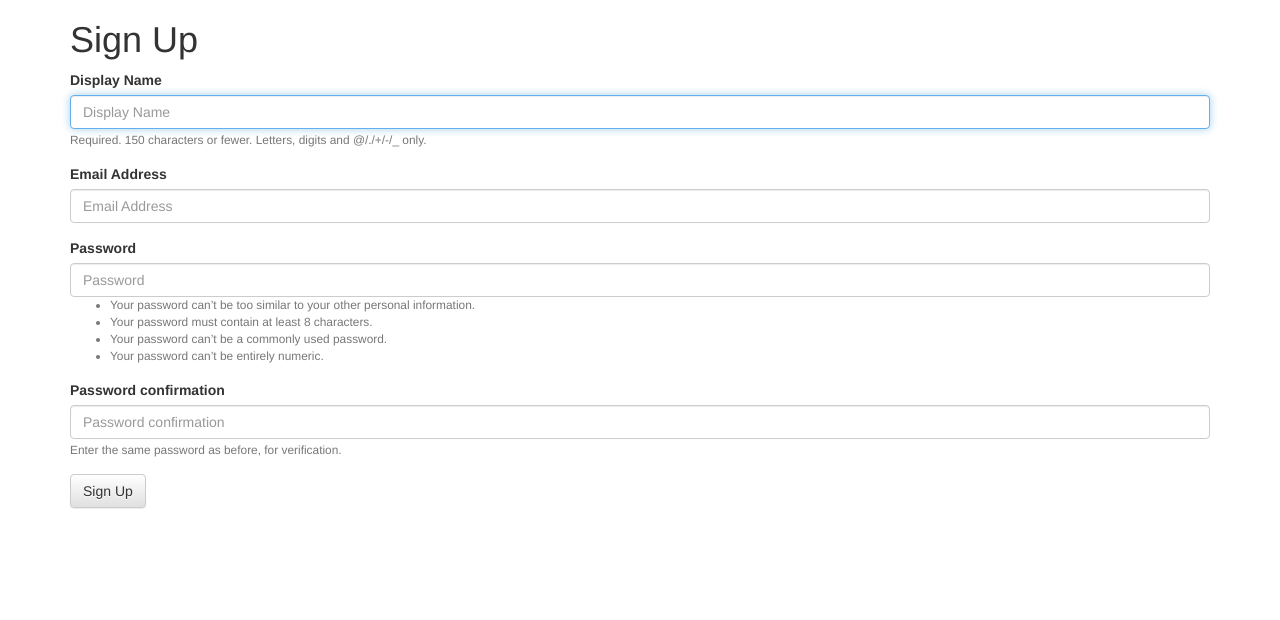
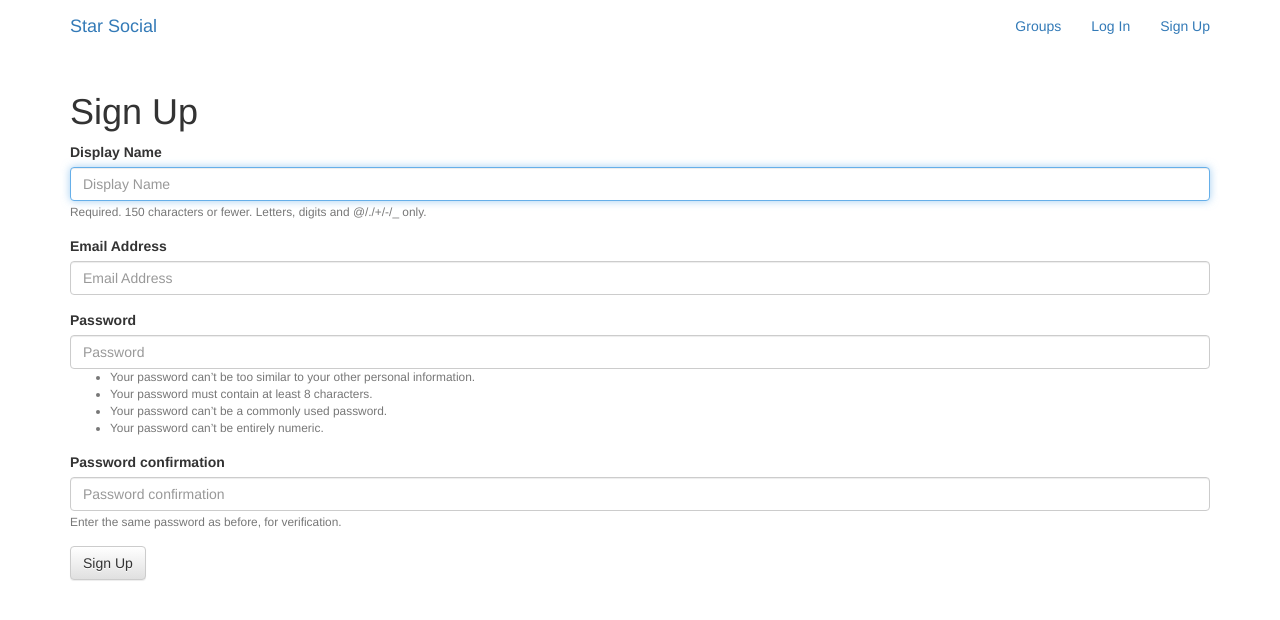
Before and after one commit to gregnazarian/python-django-project, a Django app: page /accounts/signup/ in a window 1280 px wide. Shown: the top 620 px of the page. Run offline with Django 3.2, Linux system fonts and the light colour scheme; some libraries are stand-ins or nearby versions.

Commit message:
navbar setup

```diff
--- a/social clone code/templates/base.html
+++ b/social clone code/templates/base.html
@@ -21,6 +21,28 @@
         <link rel="stylesheet" href="{% static 'simplesocial/css/master.css'%}">
   </head>
   <body>
+
+    <nav class='navbar mynav' role='navigation' id='navbar'>
+      <div class="container">
+        <a class='navbar-brand mynav' href="{% url 'home' %}">Star Social</a>
+
+        <ul class='nav navbar-nav navbar-right'>
+          {% if user.is_authenticated %}
+            <li> <a href="#">Post</a>  </li>
+            <li> <a href="#">Groups</a>  </li>
+            <li> <a href="#">Create Group</a>  </li>
+            <li> <a href="{% url 'accounts:logout' %}">Log Out</a>  </li>
+          {% else %}
+            <li> <a href="#">Groups</a>  </li>
+            <li> <a href="{% url 'accounts:login' %}">Log In</a>  </li>
+            <li> <a href="{% url 'accounts:signup' %}">Sign Up</a>  </li>
+          {% endif %}
+        </ul>
+      </div>
+
+    </nav>
+
+
       {% block content %}
 
       {% endblock %}
```
